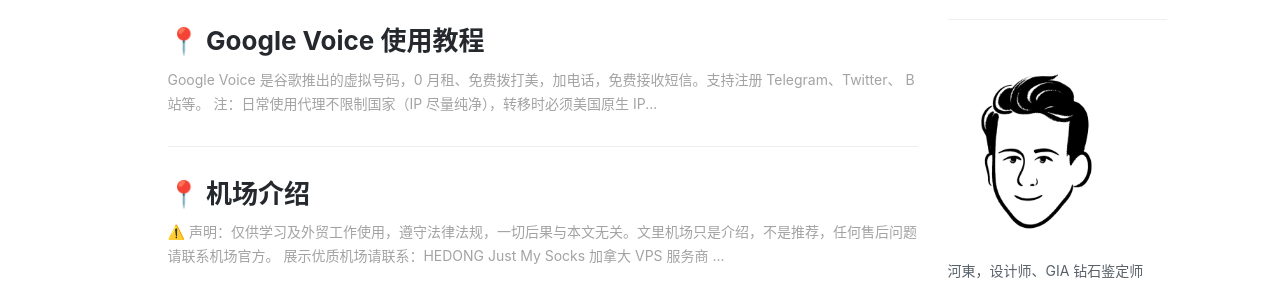
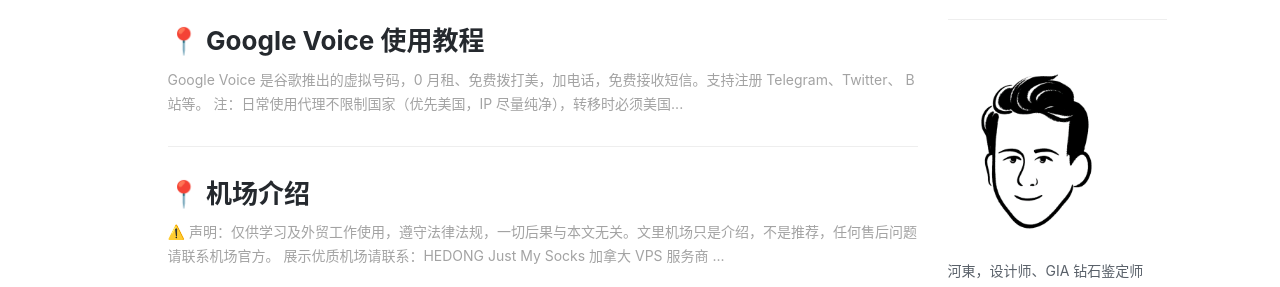
Before and after one commit to ssnhd/ssnhd.github.io, a Jekyll site: the page built from index.html, in a window 1280 px wide and 900 px high, scrolled down 407 px. Shown: the part 189-476 px from the top of the window. Built offline with Jekyll 4.4.1, drawn with Linux system fonts in a browser that asks for light colours; nearby versions of some CDN libraries; the list of posts is cut into pages by our own code; comment, search, counter and statistics services are not loaded.

Commit message:
Update 2021-1-27-voice.md

```diff
--- a/_posts/2021-1-27-voice.md
+++ b/_posts/2021-1-27-voice.md
@@ -13,7 +13,7 @@
 
 Google Voice 是谷歌推出的虚拟号码，0 月租、免费拨打美，加电话，免费接收短信。支持注册 Telegram、Twitter、 B 站等。
 
->注：日常使用代理不限制国家（IP 尽量纯净），转移时必须美国原生 IP。
+>注：日常使用代理不限制国家（优先美国，IP 尽量纯净），转移时必须美国原生 IP。
 
 ## 购买 Google Voice
 优质 Google Voice、Gmail 、Apple ID（美国/日本/韩国/香港/台湾/土耳其等）。
```
